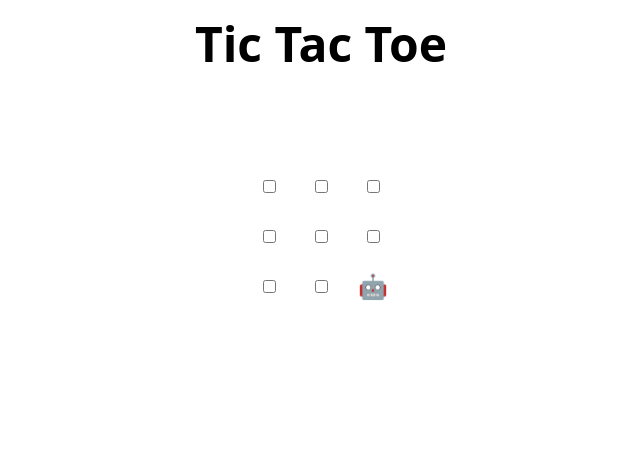
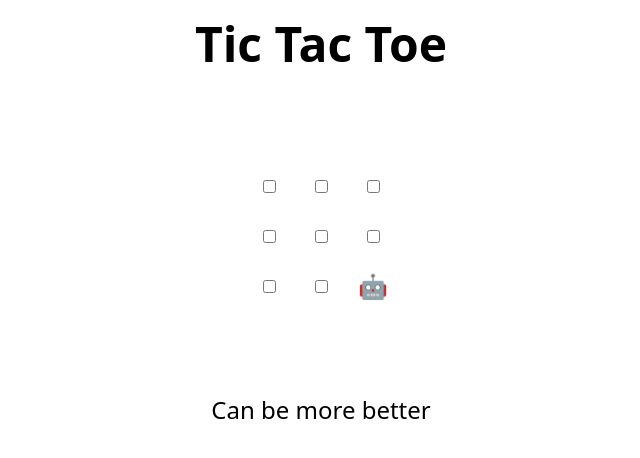
Before and after one commit to IfraRazzaq/skills-review-pull-requests, a plain HTML site: page index.html in a window 1280 px wide. Shown: the whole page, without its empty margins (319-959 px from the left). Drawn offline with Linux system fonts and the light colour scheme.

Commit message:
Update index.html

```diff
--- a/index.html
+++ b/index.html
@@ -48,7 +48,7 @@
 </table>
 
 <h2 hidden>Game over, refresh to play again 🧑‍💻 🤖!</h2>
-
+Can be more better
 <script>
   // Initialization
   const boxes = Array.from(document.querySelectorAll("td"));
```
